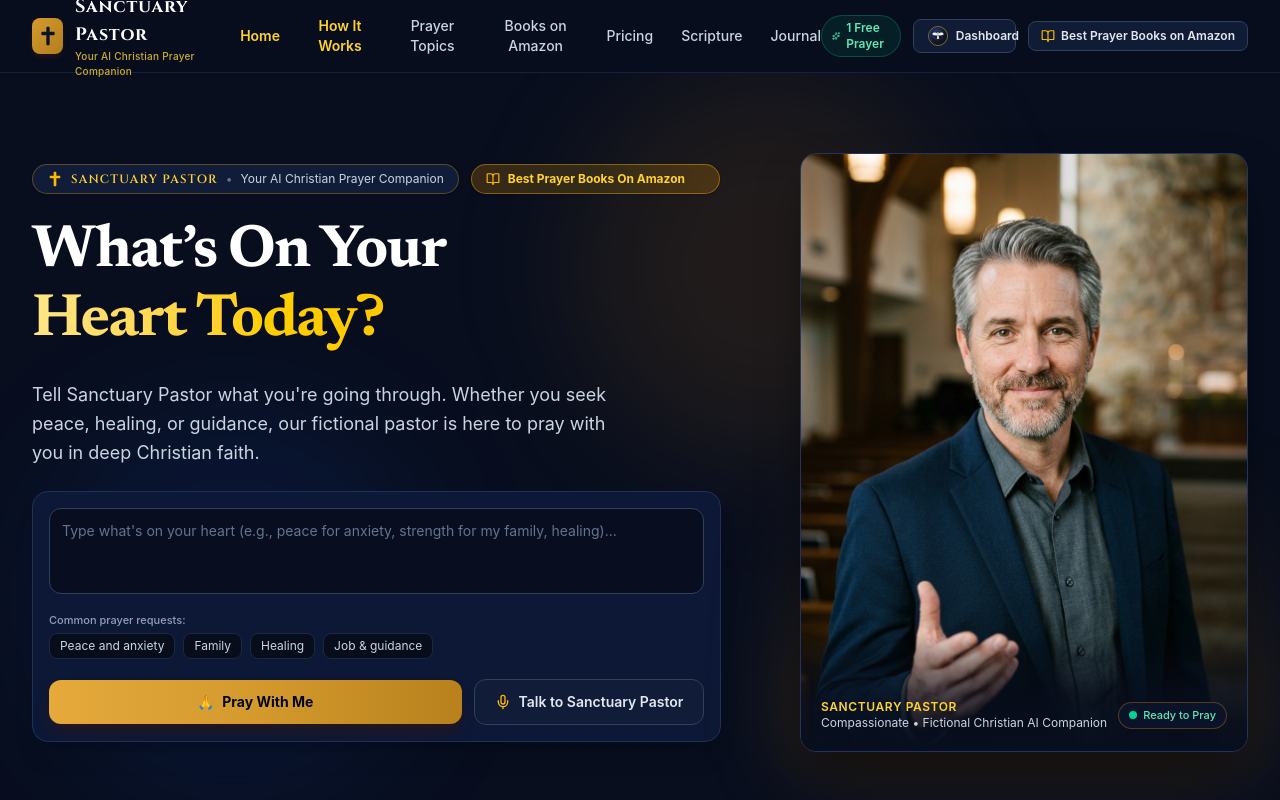
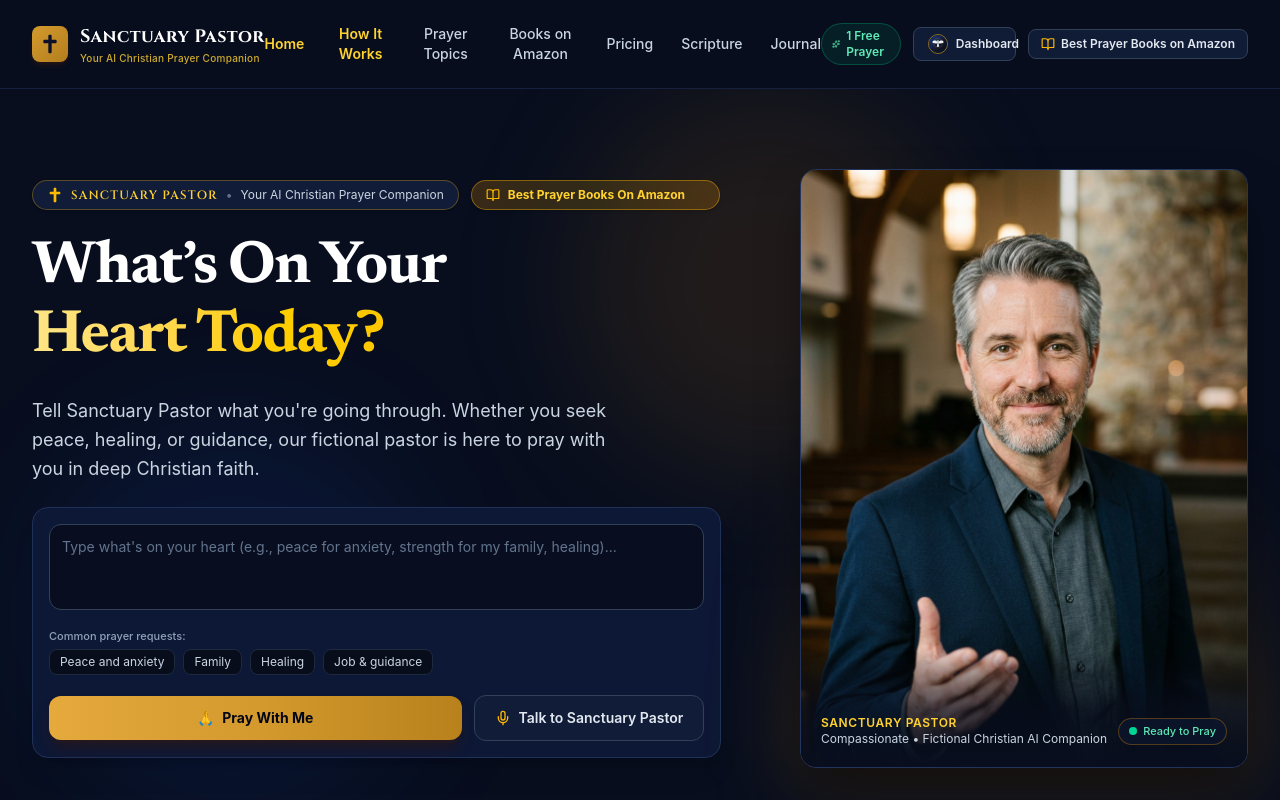
Before and after one commit to best-digital-offer/SanctuaryPastor-final, a React (Vite) app: page / in a window 1280 px wide. Shown: the top 800 px of the page. Built offline with nearby package versions, Linux system fonts and the light colour scheme.

Commit message:
Update Navbar.tsx

```diff
--- a/src/components/Navbar.tsx
+++ b/src/components/Navbar.tsx
@@ -65,7 +65,7 @@
 
   return (
     <header className="sticky top-0 z-40 bg-[#080E1E]/95 backdrop-blur-md border-b border-[#1A2645]/80 transition-all duration-200">
-      <div className="max-w-7xl mx-auto px-4 sm:px-6 lg:px-8 h-18 flex items-center justify-between">
+      <div className="max-w-7xl mx-auto px-4 sm:px-6 lg:px-8 min-h-[88px] py-3 flex items-center justify-between">
         {/* Brand */}
         <button
           id="nav-logo-btn"
@@ -80,7 +80,7 @@
           </div>
           <div>
             <div className="flex items-center gap-1.5">
-              <span className="font-brand text-lg tracking-wider font-bold text-white group-hover:text-amber-300 transition-colors">
+              <span className="font-brand text-[17px] sm:text-lg tracking-wide font-bold text-white group-hover:text-amber-300 transition-colors whitespace-nowrap">
                 Sanctuary Pastor
               </span>
             </div>
```
